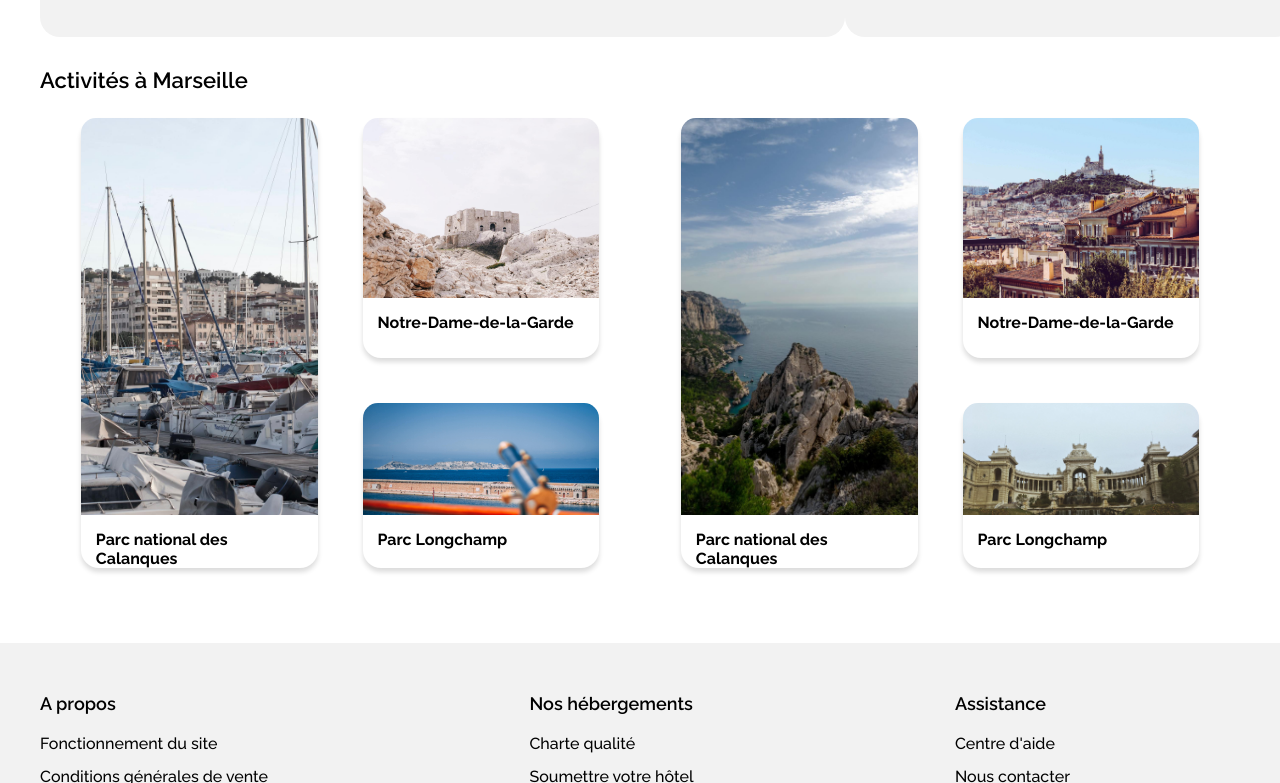
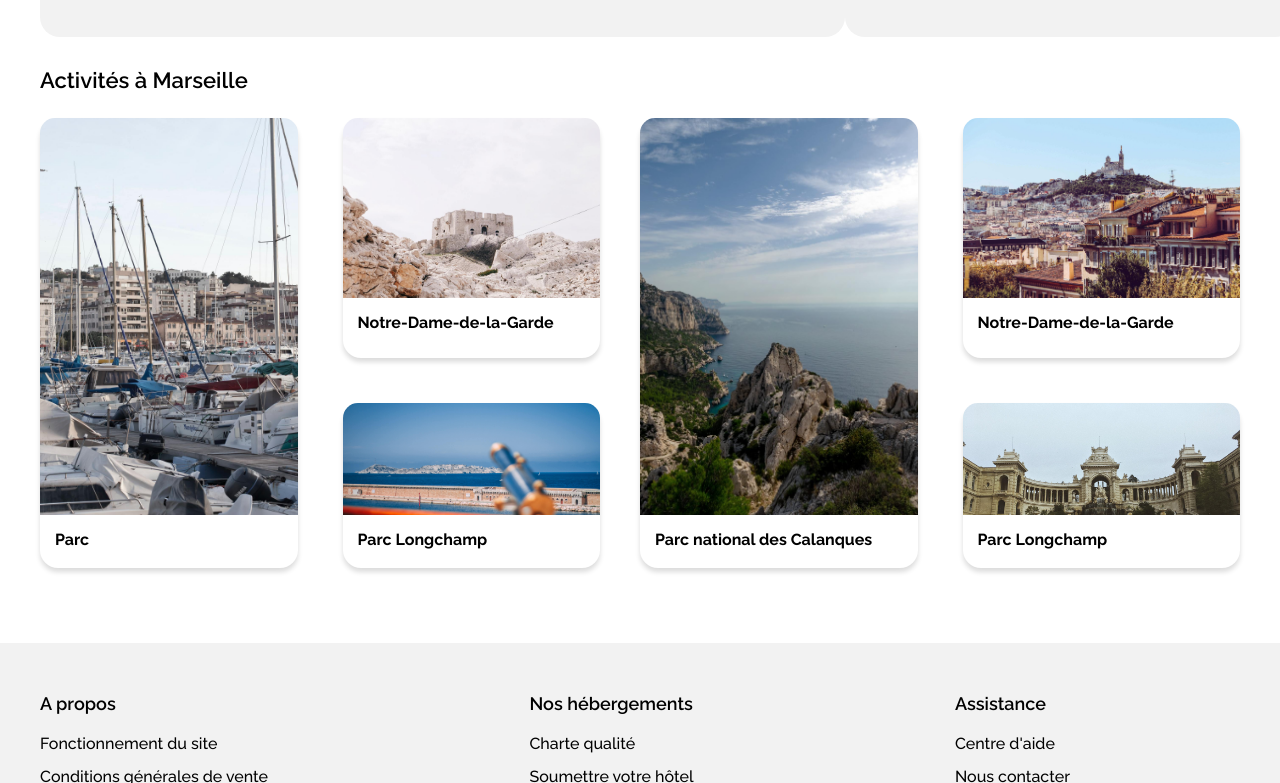
Before and after one commit to Daniel-Venera/danielvenera_2_05092020, a plain HTML site: page index.html in a window 1280 px wide. Shown: the part 974-1757 px from the top of the page. Drawn offline with Linux system fonts and the light colour scheme.

Commit message:
activites done

```diff
--- a/css/main.scss
+++ b/css/main.scss
@@ -520,7 +520,7 @@ footer {
   }
   .marseille__cards-row {
     display: flex;
-    justify-content: space-between;
+    justify-content: space-around;
     width: 100%;
   }
   .marseille__cards-row:first-child {
@@ -538,7 +538,8 @@ footer {
       margin: 0 auto 45px;
       display: flex;
       justify-content: space-between;
-      max-width: 650px;
+      min-width: 650px;
+      width: 50%;
       height: 450px;
       .card-full {
         width: 50%;
@@ -637,6 +638,16 @@ footer {
       }
     }
   }
+  .section--activites {
+    .activites-cards-row {
+      .activites__cards {
+        &:first-child {
+          padding-right: 40px;
+        }
+        min-width: 0;
+      }
+    }
+  }
 }
 
 @media (min-width: 1440px) {
--- a/index.html
+++ b/index.html
@@ -268,7 +268,7 @@
               <div class="card card-full">
                 <a href="#"></a>
                 <div class="card__img--full" id="activiteImage1"></div>
-                <h3 class="card__title">Parc national des Calanques</h3>
+                <h3 class="card__title">Parc </h3>
               </div>
               <div class="activites__small-cards">
                 <div class="card">
```
Also changed, not shown: css/main.css, 1 other file.
